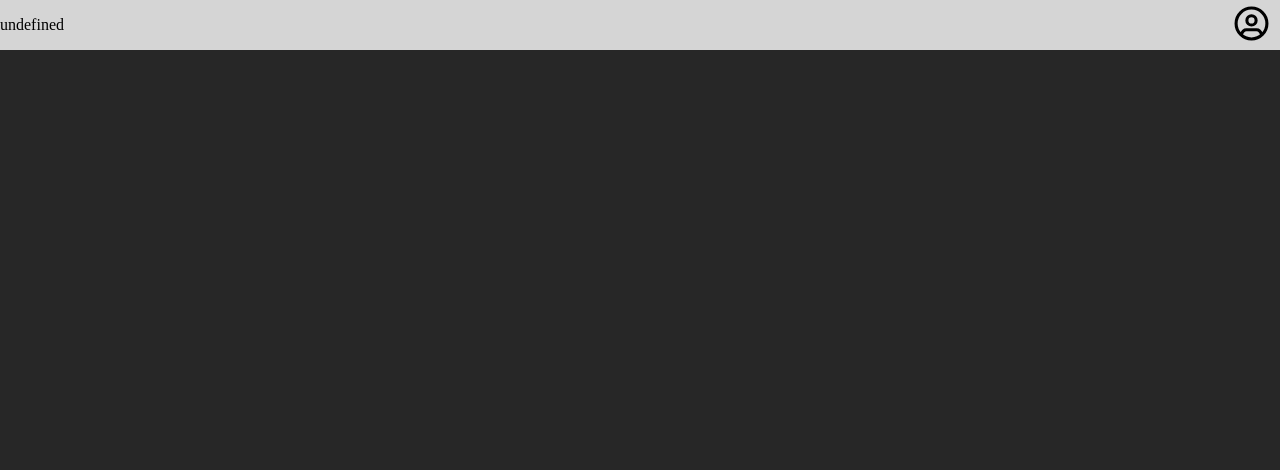
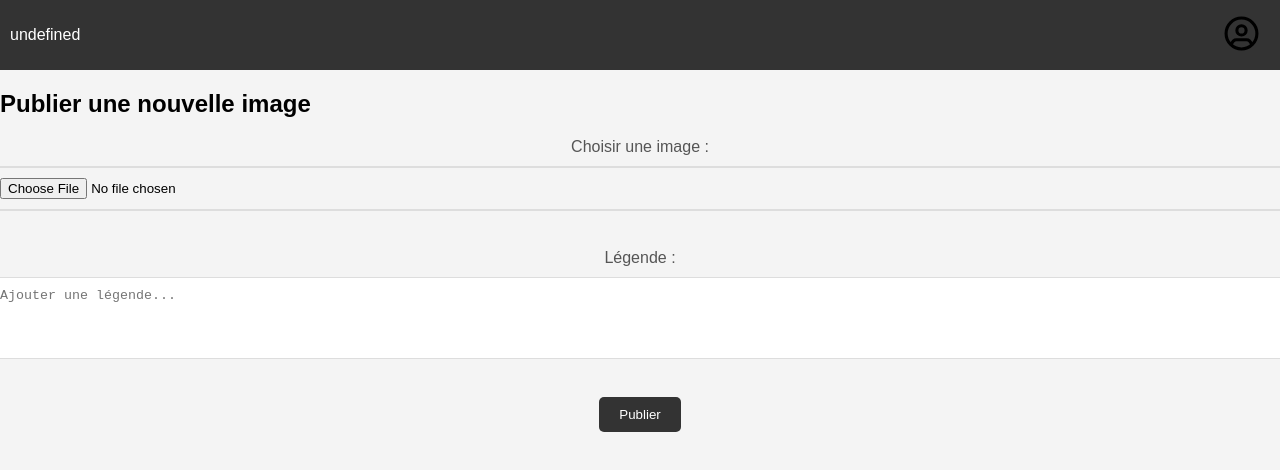
Before and after one commit to isf-so/Isfreseau, a plain HTML site: page pages/firstpage.html in a window 1280 px wide. Drawn offline with Linux system fonts and the light colour scheme.

Commit message:
cssfirst

```diff
--- a/pages/firstpage.html
+++ b/pages/firstpage.html
@@ -24,7 +24,17 @@
 </header>
 
 <body>
+    <h2>Publier une nouvelle image</h2>
 
+    <form action="#" method="post" enctype="multipart/form-data">
+        <label for="image-upload">Choisir une image :</label>
+        <input type="file" id="image-upload" name="image" accept="image/*" required>
+        <br>
+        <label for="caption">Légende :</label>
+        <textarea id="caption" name="caption" rows="4" cols="50" placeholder="Ajouter une légende..." required></textarea>
+        <br>
+        <button type="submit">Publier</button>
+    </form>
 </body>
 <script src="../script/connexion.js"></script>
 <script src="../script/firstjs.js"></script>
--- a/styles/firstpage.css
+++ b/styles/firstpage.css
@@ -1,11 +1,10 @@
 body{
+    font-family: Arial, sans-serif;
     margin: 0;
-    background-color: rgb(39, 39, 39);
+    padding: 0;
+    background-color: #f4f4f4;;
 }
-header{
-    background-color: rgba(255, 255, 255, 0.805);
-    margin: 0;
-}
+
 .header{
     display: flex;
     align-items: center;
@@ -14,3 +13,70 @@ header{
     margin-right: 10px;
     margin-left: auto;
 }
+
+header {
+    background-color: #333;
+    color: #fff;
+    padding: 10px;
+    text-align: center;
+}
+
+section {
+    max-width: 600px;
+    margin: 20px auto;
+    background-color: #fff;
+    padding: 20px;
+    border-radius: 5px;
+    box-shadow: 0 0 10px rgba(0, 0, 0, 0.1);
+}
+
+form {
+    display: flex;
+    flex-direction: column;
+    align-items: center;
+}
+
+label {
+    margin-bottom: 10px;
+    color: #555;
+}
+
+#image-upload {
+    width: 100%;
+    margin-bottom: 20px;
+    padding: 10px;
+    border: 2px solid #ddd;
+    border-radius: 5px;
+    transition: border-color 0.3s ease;
+}
+
+#image-upload:hover {
+    border-color: #777;
+}
+
+#caption {
+    width: 100%;
+    padding: 10px;
+    margin-bottom: 20px;
+    border: 1px solid #ddd;
+    border-radius: 5px;
+    transition: border-color 0.3s ease;
+}
+
+#caption:hover {
+    border-color: #777;
+}
+
+button {
+    background-color: #333;
+    color: #fff;
+    padding: 10px 20px;
+    border: none;
+    border-radius: 5px;
+    cursor: pointer;
+    transition: background-color 0.3s ease;
+}
+
+button:hover {
+    background-color: #555;
+}
```
Also changed, not shown: index.html (+1 -0 lines).
